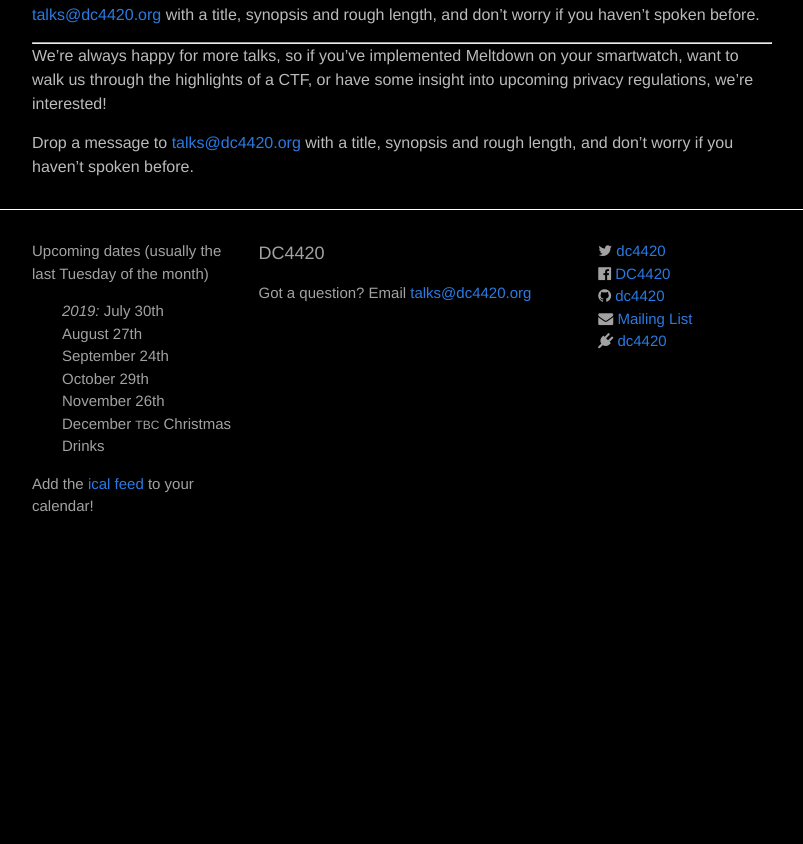
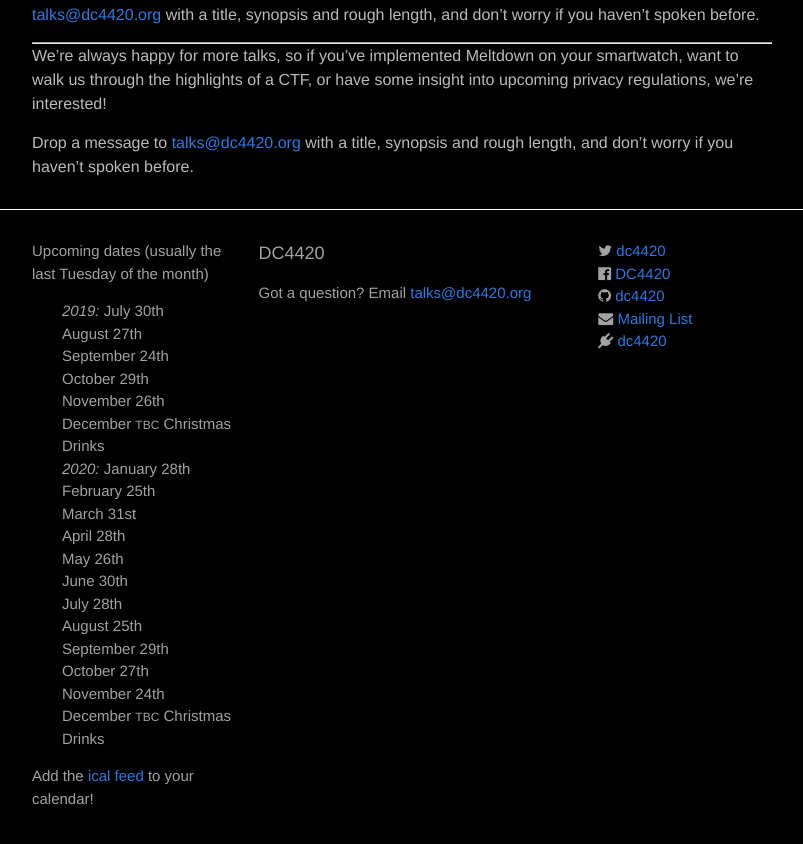
Before and after one commit to dc4420/website, a Jekyll site: the page built from index.html, in a window 1280 px wide and 900 px high, scrolled down 745 px. Shown: the top 844 px of the window, without its empty margins (238-1041 px from the left). Built offline with Jekyll 4.4.1, drawn with Linux system fonts in a browser that asks for light colours; nearby versions of some CDN libraries; before the commit the page ends 1353 px from its top, so only the background shows below that.

Commit message:
add 2020 event dates to footer

```diff
--- a/_includes/footer.html
+++ b/_includes/footer.html
@@ -12,6 +12,18 @@
           <li>September 24th</li>
           <li>October 29th</li>
           <li>November 26th</li>
+          <li>December <i class="small-caps">TBC</i> Christmas Drinks</li>
+         <li><em>2020:</em> January 28th</li>
+          <li>February 25th</li>
+          <li>March 31st</li>
+          <li>April 28th</li>
+          <li>May 26th</li>
+          <li>June 30th</li>
+          <li>July 28th</li>
+          <li>August 25th</li>
+          <li>September 29th</li>
+          <li>October 27th</li>
+          <li>November 24th</li>
           <li>December <i class="small-caps">TBC</i> Christmas Drinks</li>
         </ul>
 
```
